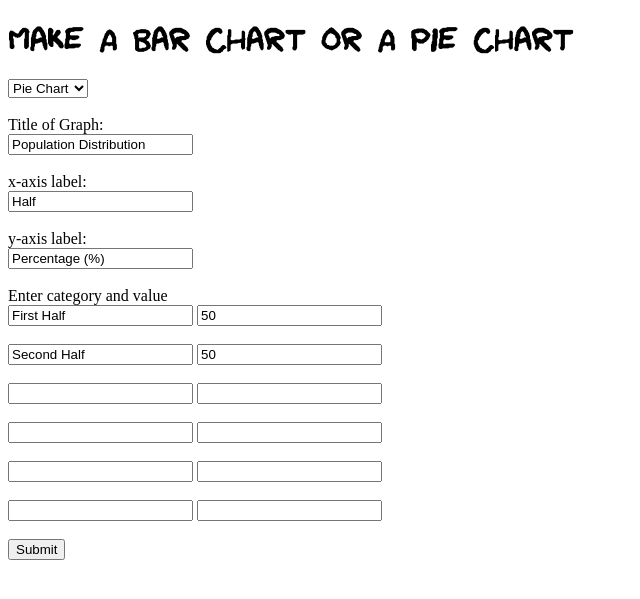
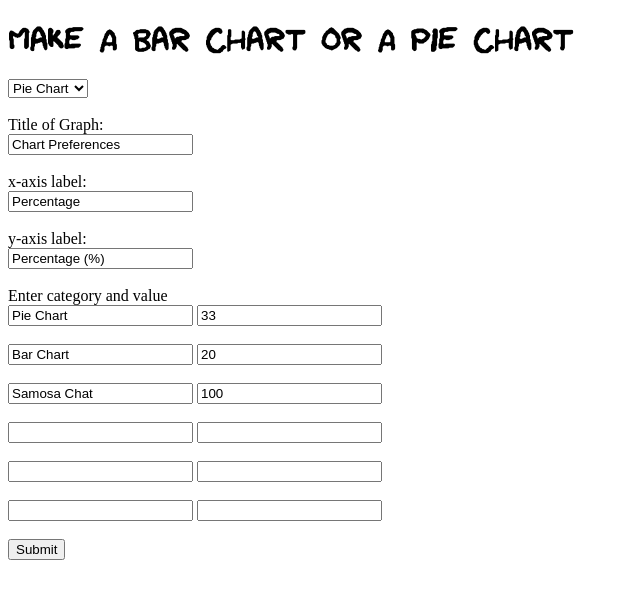
Before and after one commit to sri-rad/graphtheory, a Flask app: page /create in a window 1280 px wide. Shown: the top 599 px of the page, without its empty margins (0-640 px from the left). Run offline with Flask 2, Linux system fonts and the light colour scheme.

Commit message:
Tweak default value

```diff
--- a/templates/create.html
+++ b/templates/create.html
@@ -22,11 +22,11 @@
   </select><br><br>
 
   Title of Graph:<br>
-  <input type="text" name="title" value="Population Distribution">
+  <input type="text" name="title" value="Chart Preferences">
   <br><br>
 
   x-axis label: <br>
-  <input type="text" name="xlabel" value="Half">
+  <input type="text" name="xlabel" value="Percentage">
   <br><br>
 
   y-axis label:<br>
@@ -34,16 +34,16 @@
   <br><br>
 
   Enter category and value<br>
-  <input type="text" name="tick1" value="First Half">
-  <input type="text" name="val1" value="50">
+  <input type="text" name="tick1" value="Pie Chart">
+  <input type="text" name="val1" value="33">
   <br><br>
 
-  <input type="text" name="tick2" value="Second Half">
-  <input type="text" name="val2" value="50">
+  <input type="text" name="tick2" value="Bar Chart">
+  <input type="text" name="val2" value="20">
   <br><br>
 
-  <input type="text" name="tick3" value="">
-  <input type="text" name="val3" value="">
+  <input type="text" name="tick3" value="Samosa Chat">
+  <input type="text" name="val3" value="100">
   <br><br>
 
   <input type="text" name="tick4" value="">
```
